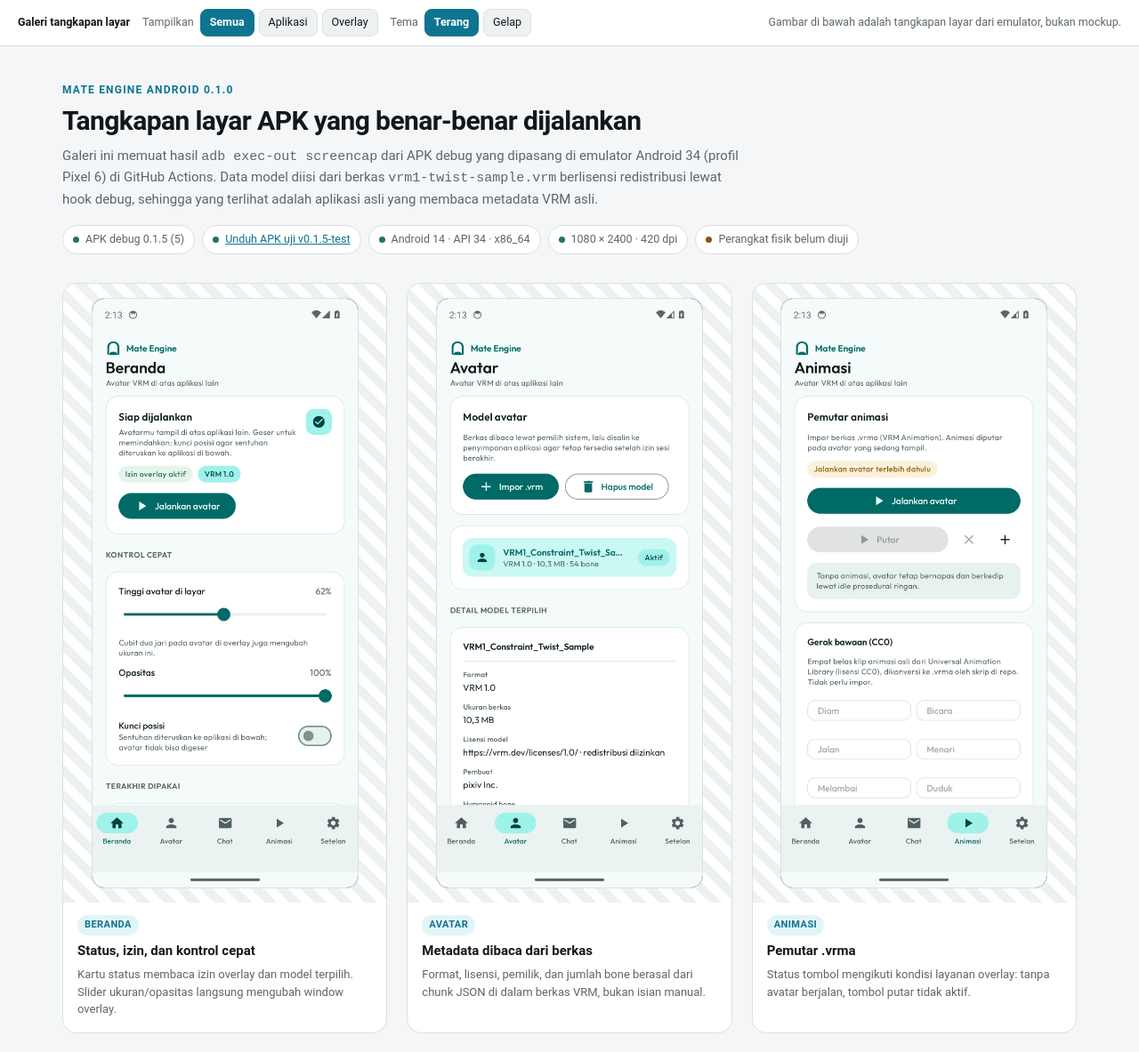
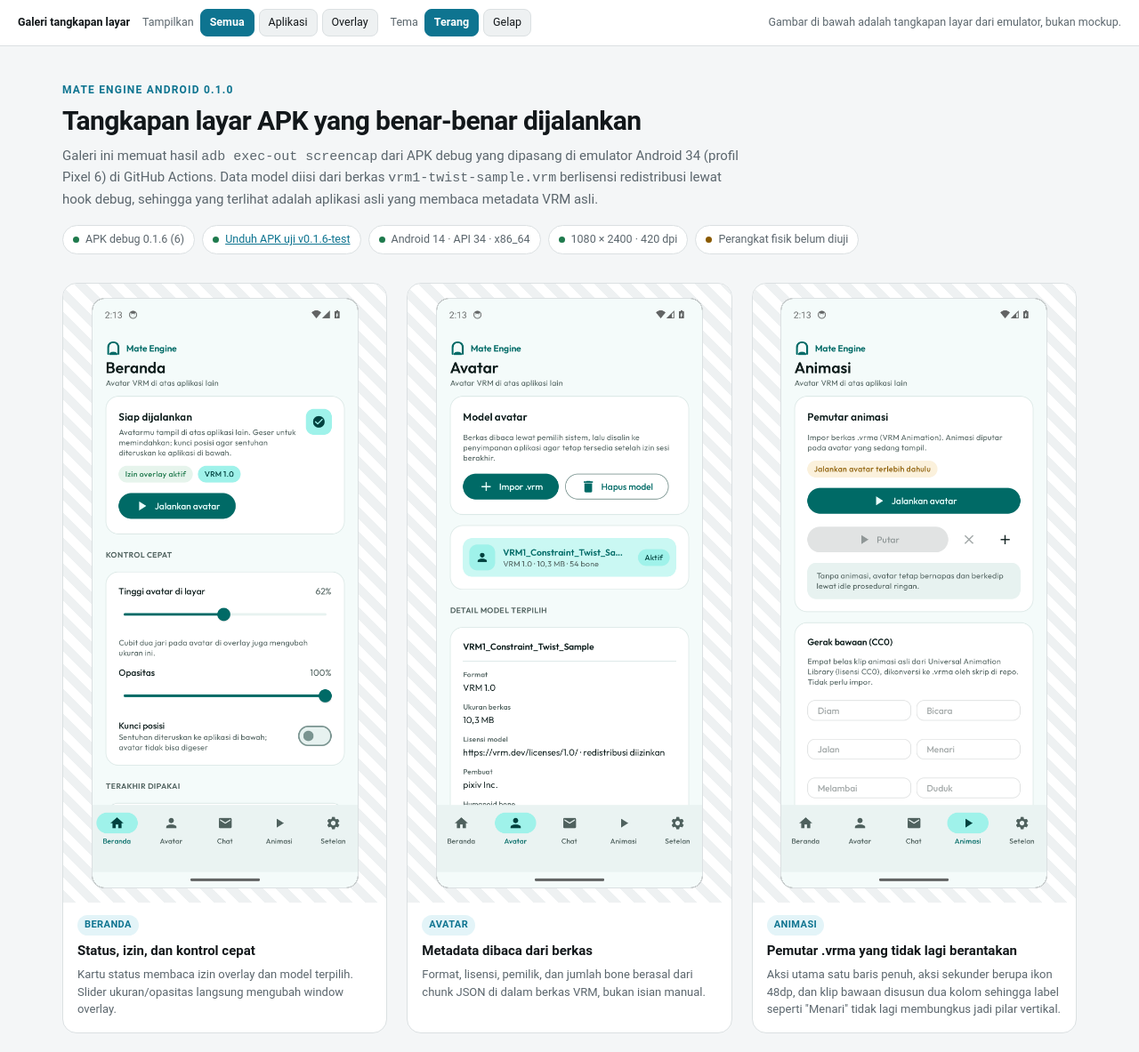
Before and after one commit to MRNODATAX/3D-engine-android, a plain HTML site: page docs/screenshots.html in a window 1280 px wide. Shown: the top 1183 px of the page at 89% size. Drawn offline with Linux system fonts and the light colour scheme.

Commit message:
docs: rilis 0.1.6 - README, galeri, status rencana v3
Co-authored-by: arena-agent <297053741+arena-agent@users.noreply.github.com>

```diff
--- a/docs/screenshots.html
+++ b/docs/screenshots.html
@@ -131,8 +131,8 @@
     terlihat adalah aplikasi asli yang membaca metadata VRM asli.
   </p>
   <div class="facts">
-    <span class="fact"><span class="dot"></span>APK debug 0.1.5 (5)</span>
-    <span class="fact"><span class="dot"></span><a href="https://github.com/MRNODATAX/3D-engine-android/releases/tag/v0.1.5-test">Unduh APK uji v0.1.5-test</a></span>
+    <span class="fact"><span class="dot"></span>APK debug 0.1.6 (6)</span>
+    <span class="fact"><span class="dot"></span><a href="https://github.com/MRNODATAX/3D-engine-android/releases/tag/v0.1.6-test">Unduh APK uji v0.1.6-test</a></span>
     <span class="fact"><span class="dot"></span>Android 14 · API 34 · x86_64</span>
     <span class="fact"><span class="dot"></span>1080 × 2400 · 420 dpi</span>
     <span class="fact warn"><span class="dot"></span>Perangkat fisik belum diuji</span>
@@ -163,8 +163,9 @@
       <div class="frame"><img src="screenshots/03-animasi.png" alt="Halaman Animasi: pemutar .vrma, tombol putar/berhenti/impor, daftar animasi, opsi loop, shuffle, dan kecepatan."></div>
       <figcaption>
         <span class="tag">Animasi</span>
-        <h2>Pemutar .vrma</h2>
-        <p>Status tombol mengikuti kondisi layanan overlay: tanpa avatar berjalan, tombol putar tidak aktif.</p>
+        <h2>Pemutar .vrma yang tidak lagi berantakan</h2>
+        <p>Aksi utama satu baris penuh, aksi sekunder berupa ikon 48dp, dan klip bawaan disusun dua kolom
+        sehingga label seperti "Menari" tidak lagi membungkus jadi pilar vertikal.</p>
       </figcaption>
     </figure>
 
```
Also changed, not shown: docs/rencana-v3-gerak-hidup-dan-ui.md (+1 -1 lines), README.md.
